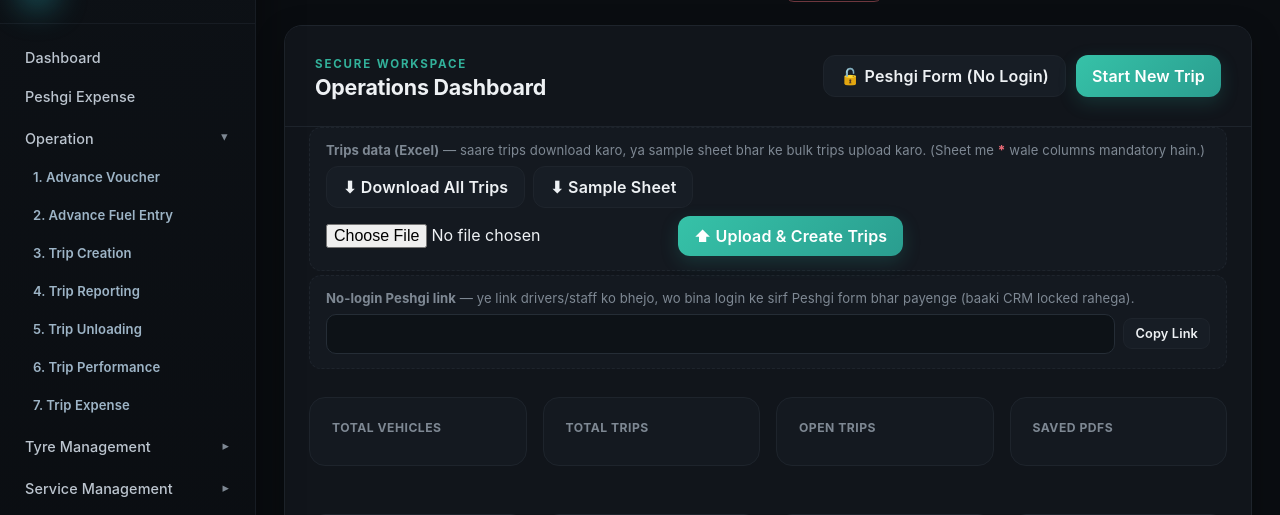
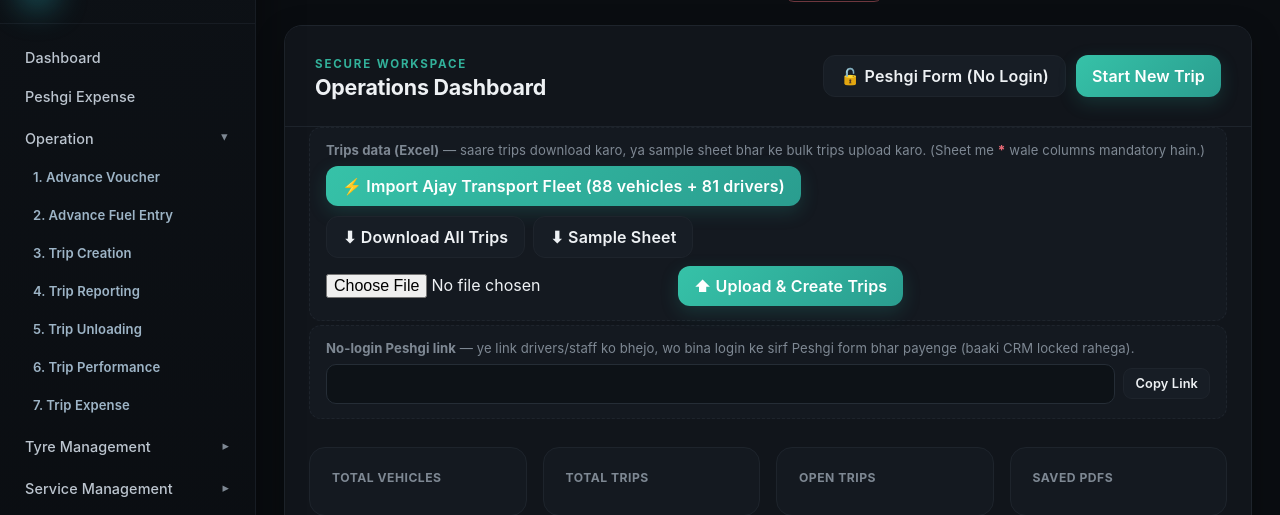
Before and after one commit to hars277/logistics-crm, a Flask app: template templates/dashboard.html in a window 1280 px wide. Shown: the part 75-590 px from the top of the page. Run offline with Flask 3, Linux system fonts and the light colour scheme; the template is opened without the code that fills it, so the values that code supplies are empty; some libraries are stand-ins or nearby versions.

Commit message:
One-click Ajay Transport fleet import (88 vehicles + 81 drivers) -> dashboard button, fills dropdowns

```diff
--- a/app.py
+++ b/app.py
@@ -159,6 +159,23 @@ TRIP_SHEET_COLS = [
     ("hold", False, "peshgi_json"),
     ("total_peshgi", False, "peshgi_json"),
     ("remarks", False, "voucher_json"),
+]
+
+# Vehicle numbers transcribed from the existing Ajay Transport Google Form (bulk-import helper).
+AJAY_VEHICLE_NOS = [
+    "HR47C1606", "HR47C2000", "HR47C6186", "HR47C6346", "HR47C6473", "HR47C7538", "HR47C7967",
+    "HR47C8303", "HR47C9264", "HR47C9432", "HR47D0188", "HR47D0240", "HR47D0344", "HR47D0640",
+    "HR47D0851", "HR47D1612", "HR47D2312", "HR47D2434", "HR47D2678", "HR47D2686", "HR47D2809",
+    "HR47D2942", "HR47D2984", "HR47D3088", "HR47D4451", "HR47D4641", "HR47D4808", "HR47D4983",
+    "HR47D5684", "HR47D5958", "HR47D6300", "HR47D6845", "HR47D7634", "HR47D7794", "HR47D8861",
+    "HR47D8891", "HR47D9725", "HR47D9891", "HR47D9902", "HR47E0389", "HR47E1466", "HR47E2048",
+    "HR47E2446", "HR47E3468", "HR47E4396", "HR47E4625", "HR47E6185", "HR47E6943", "HR47E7566",
+    "HR47E8352", "HR47E8638", "HR47E8919", "HR47E9935", "HR47F0538", "HR47F0802", "HR47F0838",
+    "HR47F3446", "HR47F4084", "HR47F4685", "HR47F5186", "HR47F8206", "HR47F8822", "HR47F9152",
+    "HR47F9781", "HR47G3796", "HR47G3972", "HR47G8362", "HR47G9589", "HR47G9682", "HR47H0045",
+    "HR47H2086", "HR47H9738", "RJ32GC1623", "RJ32GC1624", "RJ32GC1625", "RJ32GC1626", "RJ32GC1627",
+    "RJ32GC1702", "RJ32GC1704", "RJ32GC1705", "RJ32GC5988", "RJ32GC5989", "RJ32GC5990", "RJ32GC5991",
+    "RJ32GC5992", "RJ40G8215", "RJ40G8216", "RJ52G2453",
 ]
 
 # Driver names transcribed from the existing Ajay Transport Google Form (bulk-import helper).
@@ -757,6 +774,33 @@ def create_app() -> Flask:
         record_audit("TRIPS_IMPORT", "trip_processes", None, {"created": created, "errors": errors[:20]})
         return jsonify({"ok": True, "created": created, "errors": errors[:20]})
 
+    @app.route("/api/seed/fleet", methods=["POST"])
+    @login_required
+    @csrf_required
+    def api_seed_fleet():
+        """One-click import of the Ajay Transport fleet (vehicles + drivers) into the DB."""
+        now = datetime.utcnow().isoformat()
+        div_id = session["current_division_id"]
+        v_added = 0
+        for vno in AJAY_VEHICLE_NOS:
+            vno = normalize_vehicle_no(vno)
+            if not vno:
+                continue
+            cur = execute(
+                """INSERT INTO vehicles(vehicle_no, current_division_id, ftl_type, driver_name, driver_mobile, last_closing_km, opening_km, vehicle_type, created_at, updated_at)
+                VALUES(?,?,?,?,?,?,?,?,?,?) ON CONFLICT (vehicle_no) DO NOTHING""",
+                (vno, div_id, "", "", "", 0, 0, "SELF", now, now),
+            )
+            v_added += 1
+        d_added = 0
+        for name in AJAY_DRIVER_NAMES:
+            execute("INSERT INTO drivers(name, mobile, active, created_at) VALUES(?,?,1,?) ON CONFLICT (name, mobile) DO NOTHING", (name, "", now))
+            d_added += 1
+        vcount = query_one("SELECT COUNT(*) AS c FROM vehicles")["c"]
+        dcount = query_one("SELECT COUNT(*) AS c FROM drivers")["c"]
+        record_audit("SEED_FLEET", "vehicles", None, {"vehicles": len(AJAY_VEHICLE_NOS), "drivers": len(AJAY_DRIVER_NAMES)})
+        return jsonify({"ok": True, "message": f"Fleet imported. Vehicles total: {vcount}, Drivers total: {dcount}.", "vehicles": vcount, "drivers": dcount})
+
     @app.route("/api/dashboard/stats")
     @login_required
     def api_dashboard_stats():
--- a/static/js/dashboard.js
+++ b/static/js/dashboard.js
@@ -123,8 +123,23 @@
     });
   }
 
+  const csrf = document.querySelector('meta[name="csrf-token"]')?.content || '';
+
+  // One-click fleet import (Ajay Transport vehicles + drivers).
+  const seedBtn = document.getElementById('seedFleetBtn');
+  if (seedBtn) seedBtn.addEventListener('click', async () => {
+    const out = document.getElementById('seedFleetResult');
+    seedBtn.disabled = true; out.textContent = 'Importing…';
+    try {
+      const res = await fetch('/api/seed/fleet', { method: 'POST', credentials: 'same-origin', headers: { 'X-CSRF-Token': csrf } });
+      const data = await res.json();
+      if (!res.ok || data.ok === false) throw new Error(data.message || 'Failed');
+      out.textContent = `✅ ${data.message} Ab dropdown me sab aa jayenge.`;
+    } catch (err) { out.textContent = '❌ ' + err.message; }
+    finally { seedBtn.disabled = false; }
+  });
+
   // Bulk trips upload (from the sample sheet).
-  const csrf = document.querySelector('meta[name="csrf-token"]')?.content || '';
   const tripsForm = document.getElementById('tripsImportForm');
   if (tripsForm) tripsForm.addEventListener('submit', async (e) => {
     e.preventDefault();
--- a/templates/dashboard.html
+++ b/templates/dashboard.html
@@ -14,6 +14,10 @@
 
   <div style="margin:0 24px 4px;padding:14px 16px;border:1px dashed var(--line);border-radius:12px;background:var(--panel-2)">
     <div class="hint" style="margin-bottom:8px"><b>Trips data (Excel)</b> — saare trips download karo, ya sample sheet bhar ke bulk trips upload karo. (Sheet me <span style="color:var(--danger);font-weight:800">*</span> wale columns mandatory hain.)</div>
+    <div style="margin-bottom:10px">
+      <button class="btn primary" type="button" id="seedFleetBtn">⚡ Import Ajay Transport Fleet (88 vehicles + 81 drivers)</button>
+      <span class="hint" id="seedFleetResult" style="margin-left:8px"></span>
+    </div>
     <div style="display:flex;gap:8px;flex-wrap:wrap;align-items:center">
       <a class="btn secondary" href="{{ url_for('export_trips') }}" download>⬇ Download All Trips</a>
       <a class="btn secondary" href="{{ url_for('sample_trips') }}" download>⬇ Sample Sheet</a>
```
